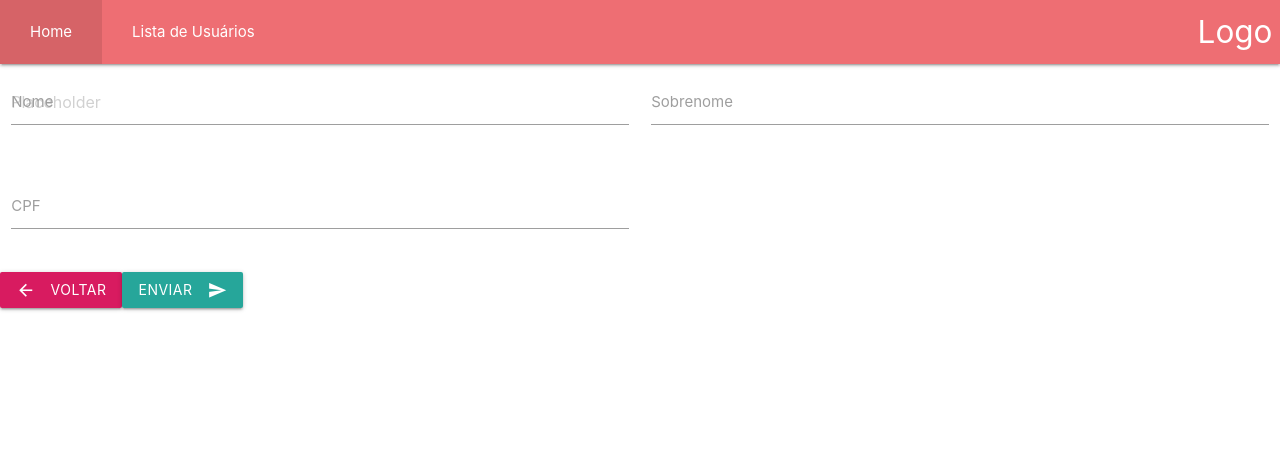
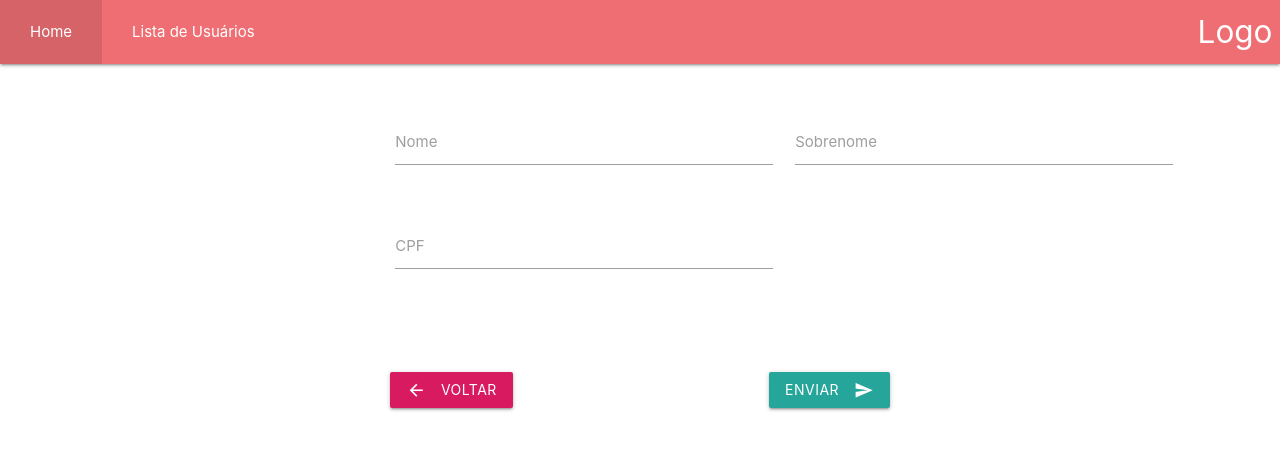
Before and after one commit to italoknd/form-with-vue.js, a Vue app in the folder web-vue/: page /#/nova-pessoa in a window 1280 px wide. Shown: the top 450 px of the page. Built offline with nearby package versions, Linux system fonts and the light colour scheme.

Commit message:
correção de rotas e estilos

```diff
--- a/web-vue/package.json
+++ b/web-vue/package.json
@@ -14,6 +14,7 @@
     "json-server": "^0.17.0",
     "material-design-icons": "^3.0.1",
     "materialize-css": "^1.0.0-rc.2",
+    "npm": "^6.14.5",
     "router": "^1.3.6",
     "semantic-ui-css": "^2.4.1",
     "semantic-ui-vue": "^0.8.1",
--- a/web-vue/src/components/NoUsers.vue
+++ b/web-vue/src/components/NoUsers.vue
@@ -1,7 +1,7 @@
 <template>
   <div>
     <div class="noUsers">
-      <h2>Não há usuários cadastrados ainda.</h2>
+      <h3>Não há usuários cadastrados ainda.</h3>
       <router-link to="/nova-pessoa">
         <button class="btn waves-effect waves-light">
           Fazer um cadastro agora
@@ -24,4 +24,8 @@ export default {
    max-width: 800px;
    min-width: 320px;
  }
+
+ button{
+   margin-top: 20px;
+ }
 </style>
--- a/web-vue/src/pages/ListaPessoas.vue
+++ b/web-vue/src/pages/ListaPessoas.vue
@@ -1,7 +1,7 @@
 /* eslint-disable no-console */
 <template>
   <div>
-    <NoUsers />
+    <NoUsers v-if="users==0"/>
     <table v-if="users != 0">
       <thead>
         <tr>
@@ -78,6 +78,7 @@ export default {
 
 <style scoped>
  div{
-   margin: 20px 10px 0px 10px;
+   max-width: 800px;
+   margin: auto;
  }
 </style>
--- a/web-vue/src/pages/NovaPessoa.vue
+++ b/web-vue/src/pages/NovaPessoa.vue
@@ -5,11 +5,11 @@
         <div class="row">
           <div class="input-field col s6">
             <input
-              placeholder="Placeholder"
               id="first_name"
               type="text"
               class="validate"
               v-model="user.firstName"
+              required
             />
             <label for="first_name">Nome</label>
           </div>
@@ -19,6 +19,7 @@
               type="text"
               class="validate"
               v-model="user.lastName"
+              required
             />
             <label for="last_name">Sobrenome</label>
           </div>
@@ -26,12 +27,14 @@
 
         <div class="row">
           <div class="input-field col s6">
-            <input id="text" type="text" class="validate" v-model="user.cpf" />
+            <input id="text" type="text" class="validate" v-model="user.cpf" maxlength="11" required/>
             <label for="text">CPF</label>
           </div>
         </div>
       </form>
-      <router-link to="/">
+    </div>
+      <div class="buttons">
+        <router-link to="/lista-pessoas">
             <button
               class="btn waves-effect waves-light pink darken-1"
               name="action"
@@ -84,3 +87,17 @@ export default {
   }
 }
 </script>
+
+<style scoped>
+  #myform{
+    max-width: 800px;
+    margin: 5vh 30vw;
+  }
+
+  .buttons{
+    display: flex;
+    justify-content: space-between;
+    max-width: 800px;
+    margin: auto 30.5vw;
+  }
+</style>
```
Also changed, not shown: web-vue/src/components/Navbar.vue (+8 -2 lines), 2 other files (tests, documents, lock files or other folders). Lines whose indentation alone changed are shown as unchanged.
